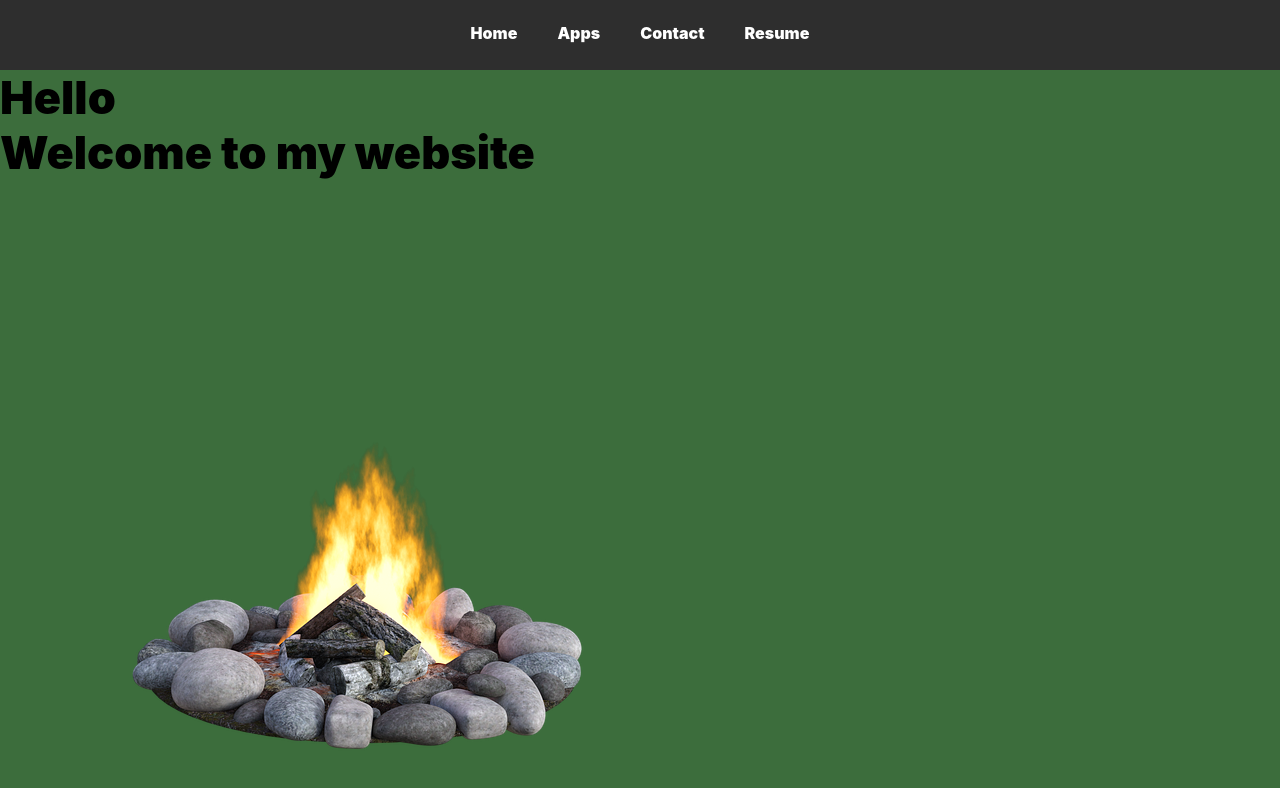
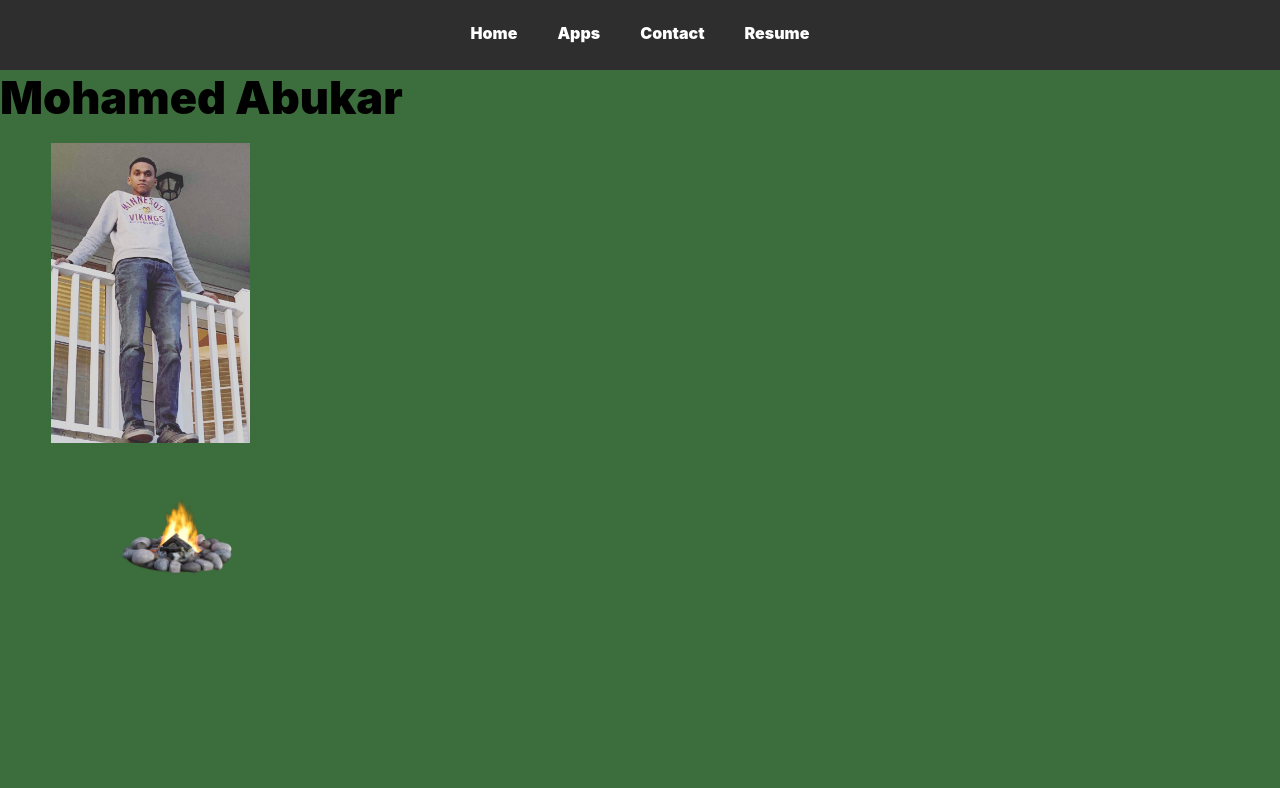
Before and after one commit to mohamedabukar/My-Portfolio, a React (Create React App) app: page / in a window 1280 px wide. Shown: the top 788 px of the page. Built offline with nearby package versions, Linux system fonts and the light colour scheme.

Commit message:
image added.

```diff
--- a/src/components/Bio/index.js
+++ b/src/components/Bio/index.js
@@ -1,14 +1,15 @@
 import React from "react";
 import "./style.css";
 import fire from "../../Images/campfire.png";
+import profile from "../../Images/me.jpg";
 export default function Bio(){
     return(
         <>
             <div className="bio">
                 <div className="container">
-                    <h1 className="hello">Hello</h1>
-                    <h1>Welcome to my website</h1>
+                    <h1 className="name">Mohamed Abukar</h1>
                 </div>
+                <img className="profile" src={profile} alt="profile"></img>
                 <img className="fire" src={fire} alt="fire"></img>
             </div>
         </>
--- a/src/components/Bio/style.css
+++ b/src/components/Bio/style.css
@@ -1,3 +1,21 @@
 .bio{
     background-color: rgb(60, 109, 60);
+    display:flex;
 }
+.bio .container h1 {
+    margin: 0;
+}
+.bio .profile{
+    height: 70%;
+    position: absolute;
+    height: 300px;
+    top:10%;
+    left: 4%;
+    border: 5px;
+}
+.bio .fire{
+    height: 24%;
+    position: absolute;
+    top:50%;
+    left: 7%;
+}
```
Also changed, not shown: src/Images/me.jpg (added).
